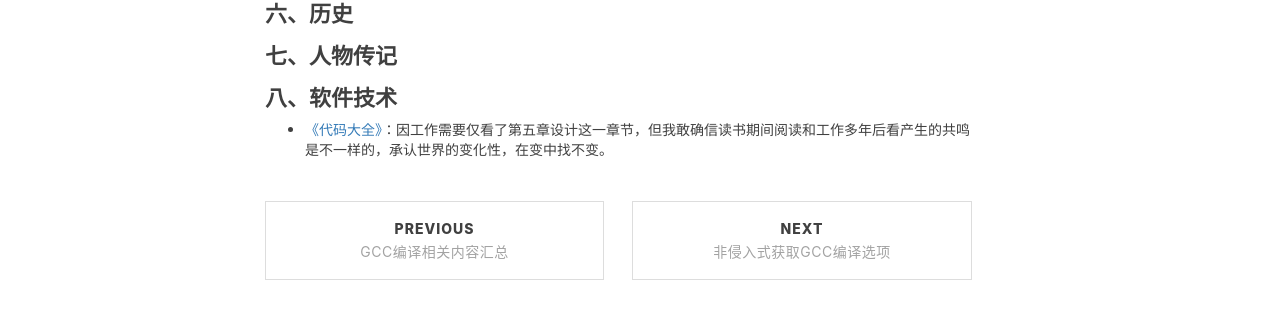
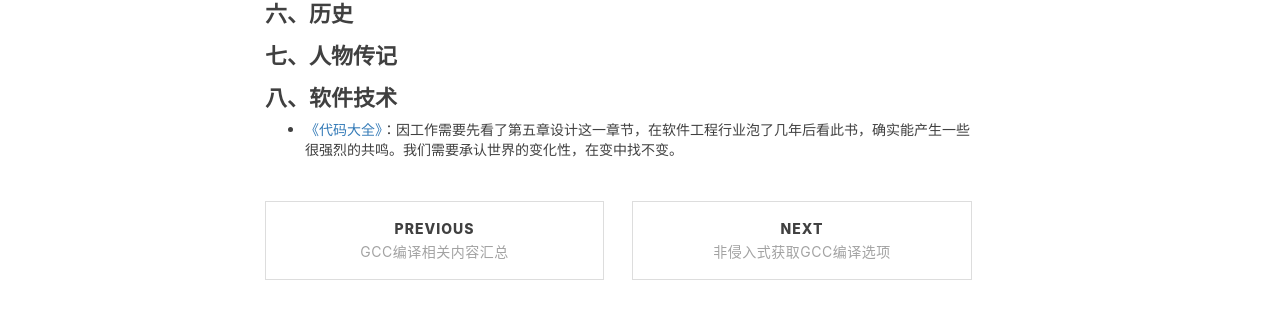
Before and after one commit to shihai1991/shihai1991.github.io, a Jekyll site: the page built from _posts/2021-11-23-个人阅读书单推荐.md, in a window 1280 px wide. Shown: the part 1307-1620 px from the top of the page. Built offline with Jekyll 4.4.1, drawn with Linux system fonts in a browser that asks for light colours; nearby versions of some CDN libraries; comment, search, counter and statistics services are not loaded.

Commit message:
Update 2021-11-23-个人阅读书单推荐.md

```diff
--- a/_posts/2021-11-23-个人阅读书单推荐.md
+++ b/_posts/2021-11-23-个人阅读书单推荐.md
@@ -43,4 +43,4 @@ header-style: text
 # 七、人物传记
 
 # 八、软件技术
-- [《代码大全》](https://book.douban.com/subject/1477390/)：因工作需要仅看了第五章设计这一章节，但我敢确信读书期间阅读和工作多年后看产生的共鸣是不一样的，承认世界的变化性，在变中找不变。
+- [《代码大全》](https://book.douban.com/subject/1477390/)：因工作需要先看了第五章设计这一章节，在软件工程行业泡了几年后看此书，确实能产生一些很强烈的共鸣。我们需要承认世界的变化性，在变中找不变。
```
